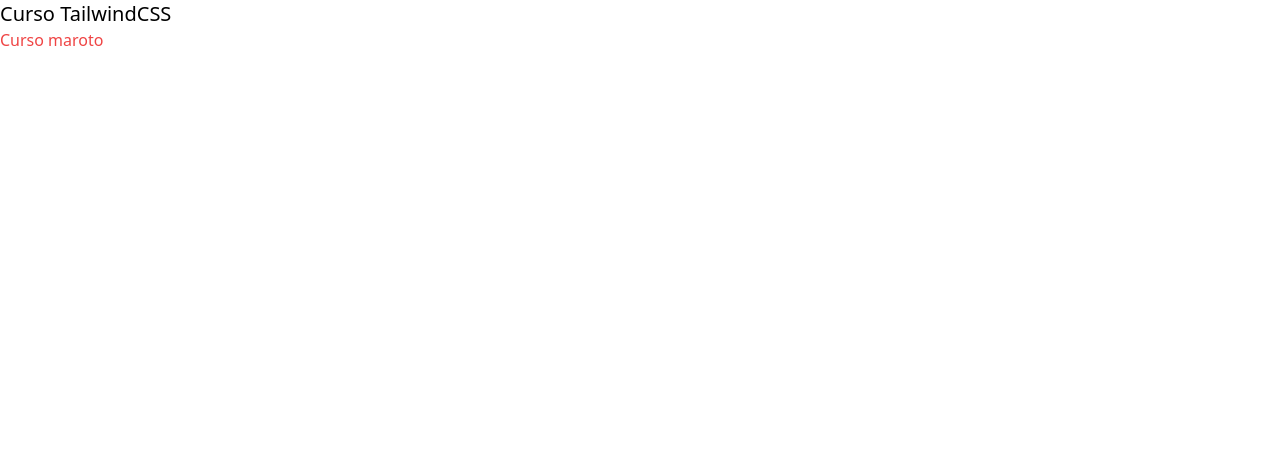
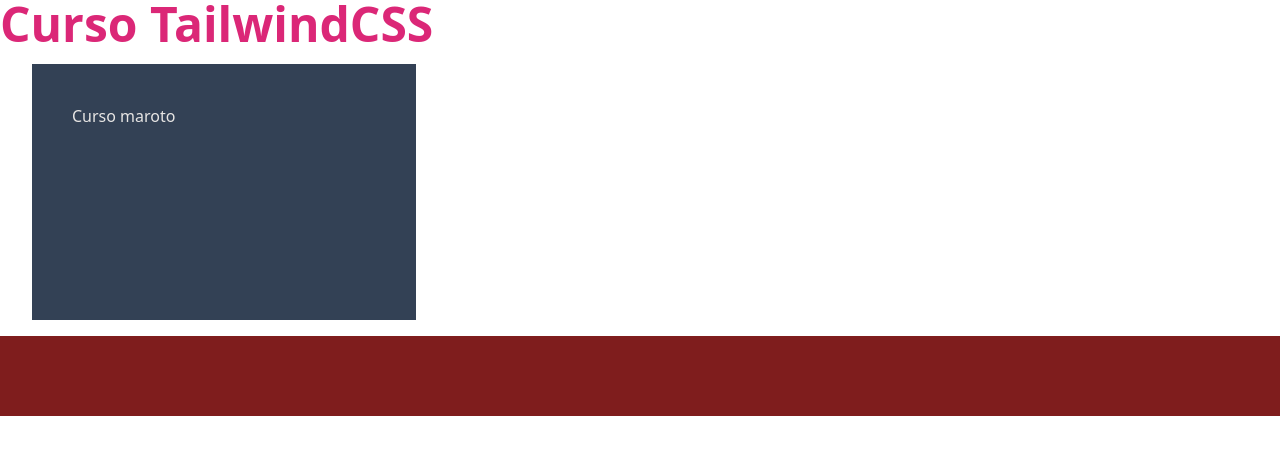
Before and after one commit to chicojunior/curso-tailwindcss, a website: page src/index.html in a window 1280 px wide. Drawn offline with Linux system fonts and the light colour scheme.

Commit message:
feat(app): Tests tailwind classes
Tests tailwindcss classes related to colors, positions and sizing

```diff
--- a/src/index.html
+++ b/src/index.html
@@ -9,8 +9,12 @@
 </head>
 
 <body>
-  <h1 class="text-xl">Curso TailwindCSS</h1>
-  <h2 class="text-red-500">Curso maroto</h2>
+  <h1 class="text-5xl font-bold text-pink-600">Curso TailwindCSS</h1>
+  <div class="bg-slate-700 w-96 h-64 mx-8 my-4 p-10">
+    <h2 class="text-stone-200">Curso maroto</h2>
+  </div>
+
+  <div class="bg-red-900 w-full h-20"></div>
 </body>
 
 </html>
```
Also changed, not shown: styles/output.css.
